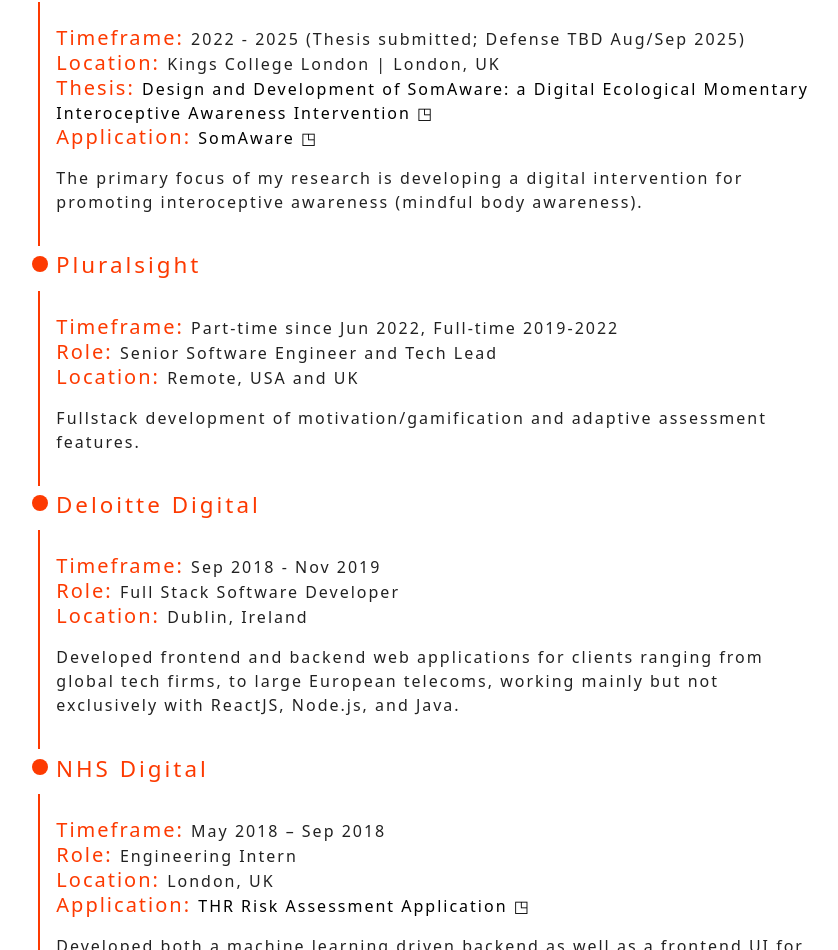
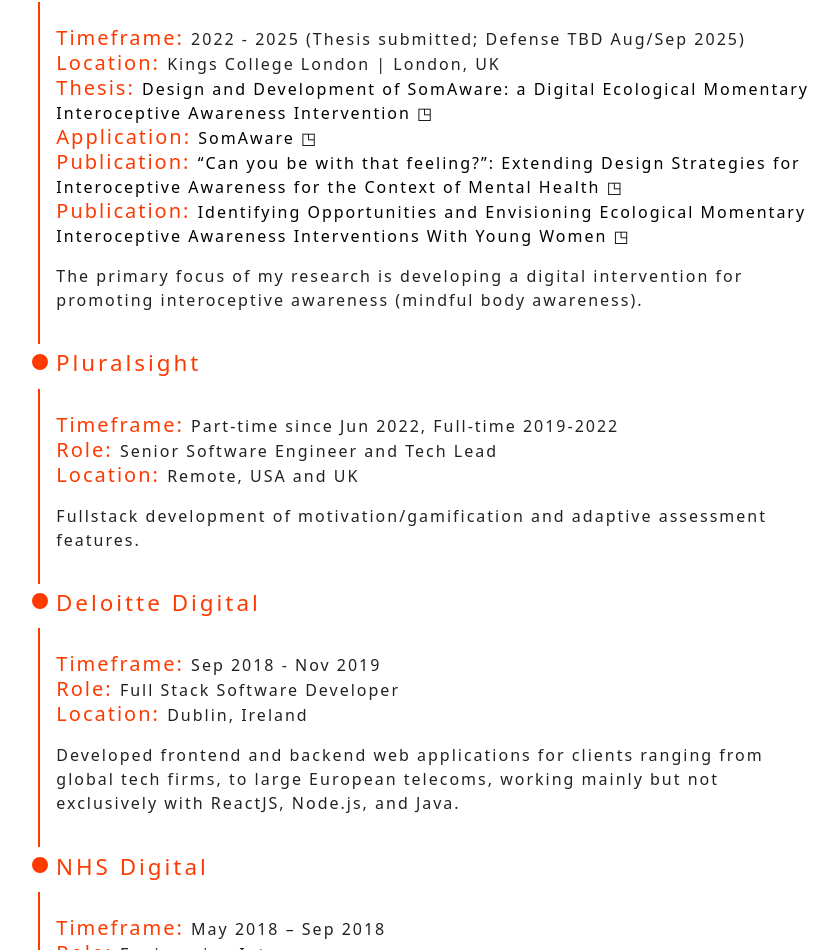
Before and after one commit to phoenixfire07/my-app, a React (Create React App) app: page / in a window 1280 px wide. Shown: the part 3419-4369 px from the top of the page, without its empty margins (223-1061 px from the left). Built offline with nearby package versions, Linux system fonts and the light colour scheme.

Commit message:
Update experience.js

```diff
--- a/src/data/experience.js
+++ b/src/data/experience.js
@@ -10,8 +10,11 @@
     "thesis_name": "Design and Development of SomAware: a Digital Ecological Momentary Interoceptive Awareness Intervention",
     "thesis_link":"https://orcid.org/0009-0006-0759-7163",
     "link":"https://apps.apple.com/us/app/somaware/id6511209600",
-    "link_name": "SomAware"
-
+    "link_name": "SomAware",
+    "pub_1": "“Can you be with that feeling?”: Extending Design Strategies for Interoceptive Awareness for the Context of Mental Health",
+    "pub_1_link": "https://dl.acm.org/doi/full/10.1145/3613904.3643054",
+    "pub_2": "Identifying Opportunities and Envisioning Ecological Momentary Interoceptive Awareness Interventions With Young Women",
+    "pub_2_link":"https://dl.acm.org/doi/full/10.1145/3706598.3713859"
   },
   {
     "type":"work",
```
